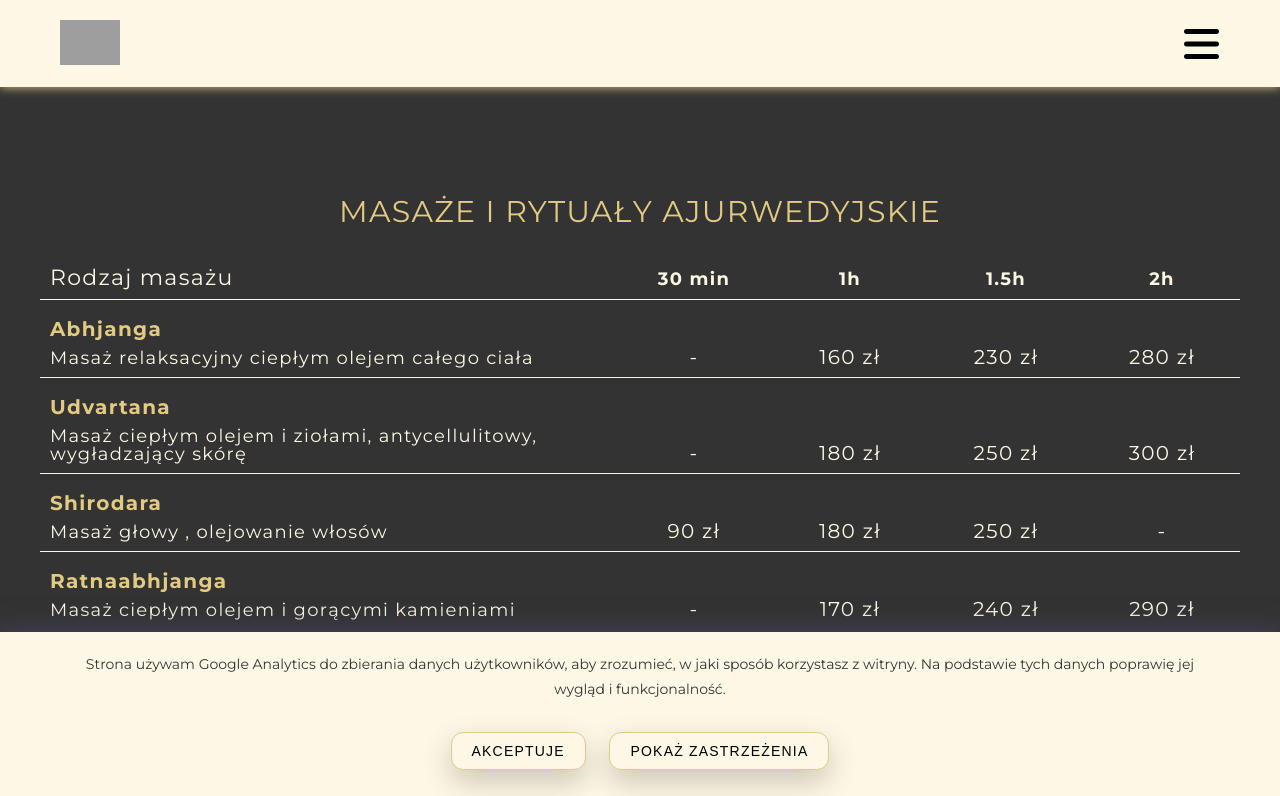
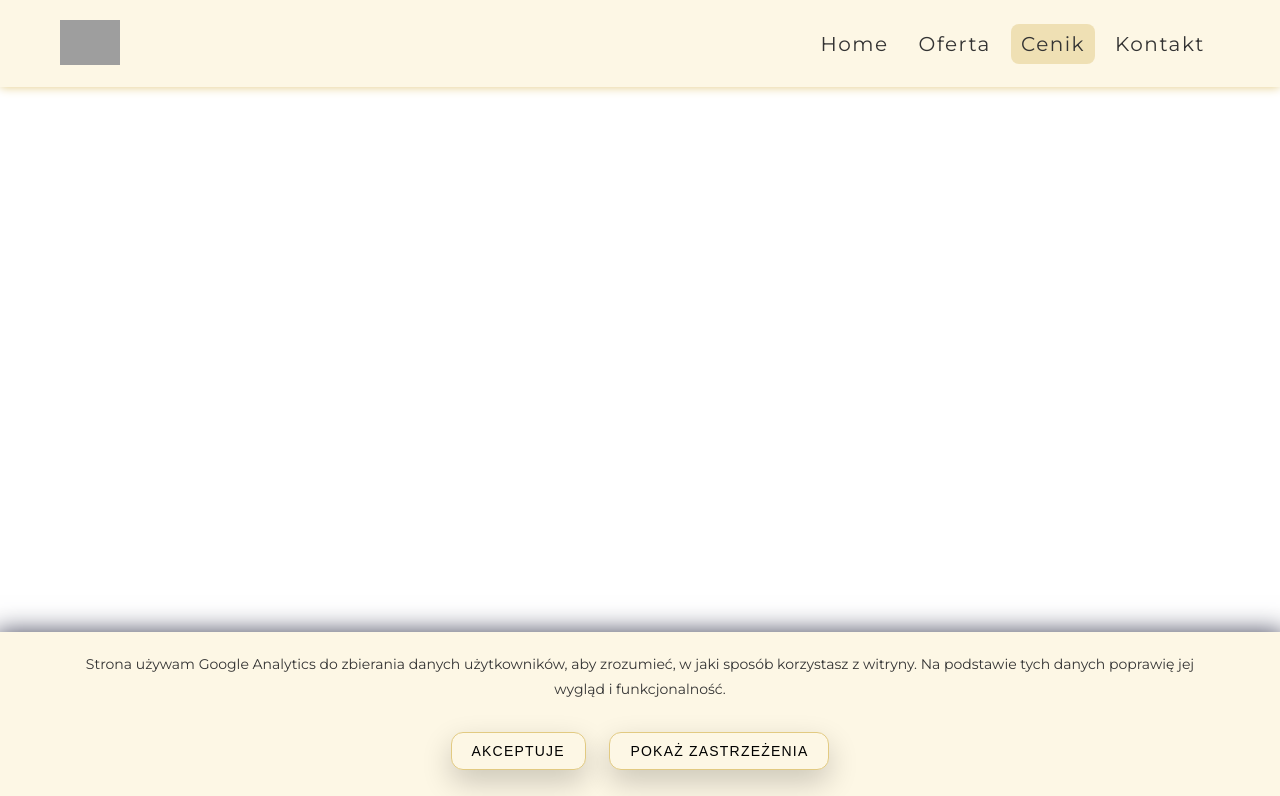
Before and after one commit to vatras-KJ/Aromaveda, a website: page index.html in a window 1280 px wide. Shown: the top 796 px of the page. Drawn offline with nearby package versions, Linux system fonts and the light colour scheme; grey boxes are pictures that could not be loaded.

Commit message:
nav for desktop

```diff
--- a/index.html
+++ b/index.html
@@ -11,17 +11,22 @@
     <meta name="keywords" content="">
     <title>Boguś</title>
 
-    <script src="https://kit.fontawesome.com/2abb6e3bac.js" crossorigin="anonymous"></script>
+    <!-- <link href="https://cdn.jsdelivr.net/npm/bootstrap@5.3.3/dist/css/bootstrap.min.css" rel="stylesheet"
+        integrity="sha384-QWTKZyjpPEjISv5WaRU9OFeRpok6YctnYmDr5pNlyT2bRjXh0JMhjY6hW+ALEwIH" crossorigin="anonymous"> -->
+
+    <link rel="stylesheet" href="https://cdn.jsdelivr.net/npm/bootstrap-icons@1.11.3/font/bootstrap-icons.min.css">
+
 
     <link rel="preconnect" href="https://fonts.googleapis.com">
     <link rel="preconnect" href="https://fonts.gstatic.com" crossorigin>
-    <link href="https://fonts.googleapis.com/css2?family=Montserrat:ital,wght@0,100..900;1,100..900&display=swap" rel="stylesheet">
+    <link href="https://fonts.googleapis.com/css2?family=Montserrat:ital,wght@0,100..900;1,100..900&display=swap"
+        rel="stylesheet">
 
     <link rel="stylesheet" href="./dist/css/main.min.css">
 </head>
 
-<body>
-    <nav class="nav">
+<body data-bs-spy="scroll" data-bs-target="#nav">
+    <nav id="nav" class="nav">
     <div class="wrapper nav__box">
         <div class="nav__box__logo">
             <img src="./src/img/svg/logo.svg" alt="logo">
@@ -29,14 +34,14 @@
         <div class="nav__box__menu">
 
             <div class="nav__box__menu__burger">
-                <i class="nav__box__menu__burger--icon fa-solid fa-bars"></i>
+                <i class="bi bi-list nav__box__menu__burger--icon"></i>
             </div>
 
             <div class="nav__box__menu__elements">
-                <a href="">Home</a>
-                <a href="">Oferta</a>
-                <a href="">Cenik</a>
-                <a href="">Kontakt</a>
+                <a class="active" aria-current="page" href="#">Home</a>
+                <a href="#">Oferta</a>
+                <a href="#ofert">Cenik</a>
+                <a href="#">Kontakt</a>
             </div>
 
         </div>
@@ -44,7 +49,7 @@
 </nav>
 
 
-
+    <header></header>
     <main>
     <section id="ofert" class="ofert">
 
@@ -327,6 +332,15 @@
     </div>
 </section>
 
+
+
+    <script src="https://cdn.jsdelivr.net/npm/@popperjs/core@2.11.8/dist/umd/popper.min.js"
+        integrity="sha384-I7E8VVD/ismYTF4hNIPjVp/Zjvgyol6VFvRkX/vR+Vc4jQkC+hVqc2pM8ODewa9r"
+        crossorigin="anonymous"></script>
+    <script src="https://cdn.jsdelivr.net/npm/bootstrap@5.3.3/dist/js/bootstrap.min.js"
+        integrity="sha384-0pUGZvbkm6XF6gxjEnlmuGrJXVbNuzT9qBBavbLwCsOGabYfZo0T0to5eqruptLy"
+        crossorigin="anonymous"></script>
+
     <script src="./dist/js/main.min.js"></script>
 
 
--- a/src/js/main.js
+++ b/src/js/main.js
@@ -1,12 +1,16 @@
 const barsMenu = document.querySelector('.nav__box__menu__burger')
 const menuBox = document.querySelector('.nav__box__menu__elements')
 
-function openMenu () {
+const openMenu = () => {
     menuBox.classList.toggle('nav__box__menu__elements--open')
 }
 
+const closeNavbar = () => {
+    menuBox.classList.remove('nav__box__menu__elements--open')
+ }
+
 barsMenu.addEventListener('click', openMenu)
-
+menuBox.addEventListener('click', closeNavbar)
 
 
 const cookieBox = document.querySelector('.cookie')
--- a/src/sass/__components.scss
+++ b/src/sass/__components.scss
@@ -1,4 +1,5 @@
 $firstcolor: #e2ca82;
+$lightFirstColor: rgba(226, 202, 130, 0.5);
 $secondColor: #fdf7e5;
 $thirdColor: #fdf7e5;
 $darkcolor: #333;
@@ -15,3 +16,7 @@ html {
 	width: 100%;
 	max-width: 1200px;
 }
+
+.active {
+	background-color: $lightFirstColor;
+}
--- a/src/sass/__large.scss
+++ b/src/sass/__large.scss
@@ -1,4 +1,35 @@
 @media (min-width: 992px) {
+
+    .nav {
+        &__box {
+            &__menu {
+                &__burger {
+
+                   &--icon {
+                    display: none;
+                   }
+
+                }
+
+                &__elements {
+                    display: flex;
+                    position: relative;
+                    padding: 0 2rem;
+                    bottom: 0;
+                    width: 100%;
+                    flex-direction: row;
+                    border-bottom: solid 0px $firstcolor;
+                    transform: translateY(0);
+                    z-index: 90;
+
+                    & a {
+                        font-size: 2rem;
+                    }
+                }
+            }
+        }
+    }
+
     .ofert {
         &__table {
 
--- a/src/sass/main.scss
+++ b/src/sass/main.scss
@@ -2,7 +2,8 @@
 @use './_components' as *;
 
 .nav {
-    position: relative;
+    position: fixed;
+    width: 100%;
     background-color: $secondColor;
     box-shadow: 0 0 10px $firstcolor;
     z-index: 100;
@@ -26,6 +27,7 @@
 
                &--icon {
                 padding: 1rem;
+                color: #333;
                 font-size: 4rem;
                 border: solid 1px transparent;
                 border-radius: 8px;
@@ -73,6 +75,10 @@
             }
         }
     }
+}
+
+header{
+    height: 100vh;
 }
 
 .ofert {
```
Also changed, not shown: dist/css/main.min.css, dist/js/main.min.js, src/img/svg/list.svg (added), 3 other files.
